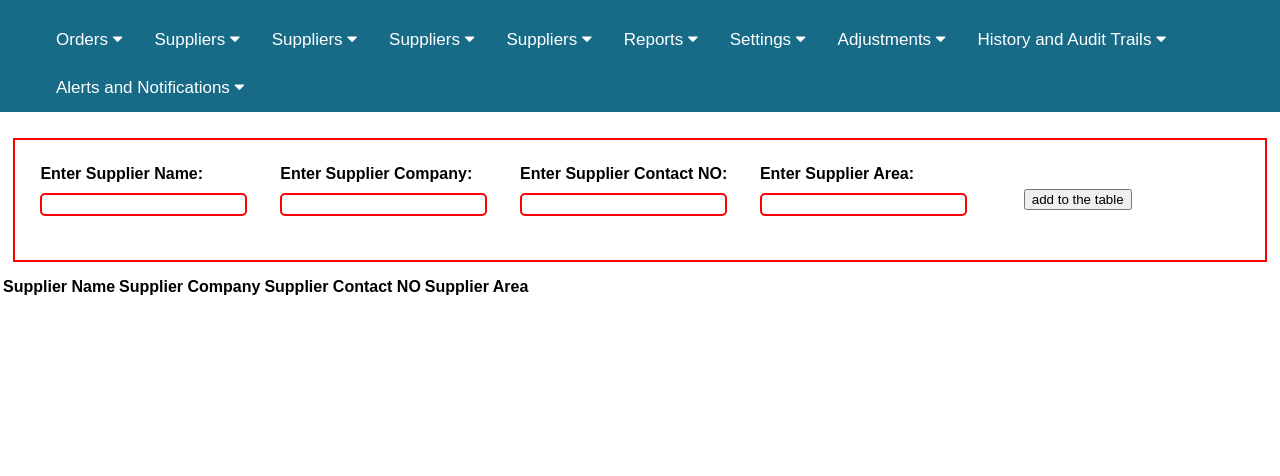
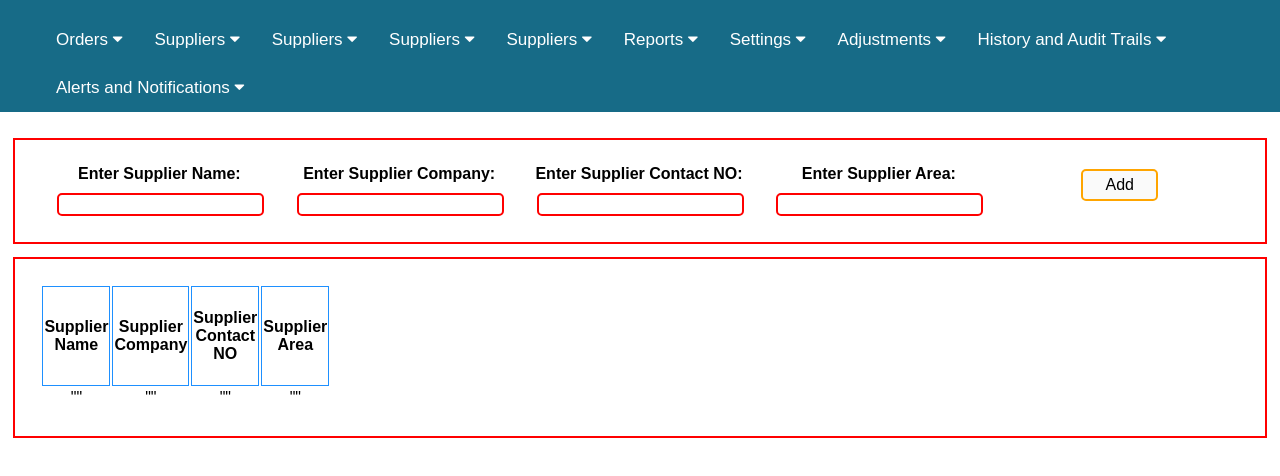
Before and after one commit to mihiranga-official/Responsive-web-Only-CSS, an Angular app: page / in a window 1280 px wide. Shown: the top 476 px of the page. Built offline with nearby package versions, Linux system fonts and the light colour scheme.

Commit message:
new changes for addsupliers

```diff
--- a/src/app/addorder/addorder.component.html
+++ b/src/app/addorder/addorder.component.html
@@ -87,7 +87,7 @@
             <th style="border: 1px solid dodgerblue;  padding:2%">
               Discount Presentage
             </th>
-            <th style="border: 1px solid dodgerblue;  padding:2%"></th>
+
           </tr>
         </thead>
 
--- a/src/app/addsupplier/addsupplier.component.html
+++ b/src/app/addsupplier/addsupplier.component.html
@@ -1,46 +1,52 @@
 <div class="main-divider">
-  <form action="" class="main-form">
+  <form action="" [formGroup]="addSuppliers" (ngSubmit)="onSubmit()" class="main-form">
     <div class="inform-divider">
       <div class="item">
         <label for="">Enter Supplier Name:</label>
-        <input type="text" />
+        <input formControlName="supplierName" type="text" />
       </div>
       <div class="item">
         <label for="">Enter Supplier Company:</label>
-        <input type="text" />
+        <input formControlName="supplierCompany" type="text" />
+        <div *ngIf="addSuppliers.get('supplierCompany')?.invalid && (addSuppliers.get('name')?.dirty||addSuppliers.get('name')?.touched)">
+test
+        </div>
       </div>
       <div class="item">
         <label for="">Enter Supplier Contact NO:</label>
-        <input type="text" />
+        <input formControlName="supplierContact" type="text" />
       </div>
       <div class="item">
         <label for="">Enter Supplier Area:</label>
-        <input type="text" />
+        <input formControlName="supplierArea" type="text" />
       </div>
       <div class="item">
-        <button>add to the table</button>
+        <button class="addbtn" type="submit" [disabled]="addSuppliers.invalid">Add</button>
       </div>
     </div>
-    <div class="first-table">
+    <div  class="inform-divider">
       <table>
-        <thead>
+        <thead style="height: 100px;">
           <tr>
-            <th>Supplier Name</th>
-            <th>Supplier Company</th>
-            <th>Supplier Contact NO</th>
-            <th>Supplier Area</th>
-            <th></th>
+            <th style=" border: 1px solid dodgerblue;  ">Supplier Name</th>
+            <th style=" border: 1px solid dodgerblue;  ">Supplier Company</th>
+            <th style=" border: 1px solid dodgerblue;  ">Supplier Contact NO</th>
+            <th style=" border: 1px solid dodgerblue;  ">Supplier Area</th>
+
           </tr>
         </thead>
         <tbody>
           <tr>
-            <td></td>
-            <td></td>
-            <td></td>
-            <td></td>
+            <td>{{this.addSuppliers.value.supplierName|json}}</td>
+            <td>{{this.addSuppliers.value.supplierCompany|json}}</td>
+            <td>{{this.addSuppliers.value.supplierContact |json}}</td>
+            <td>{{this.addSuppliers.value.supplierArea|json}}</td>
           </tr>
         </tbody>
       </table>
     </div>
+    <!-- {{this.addSuppliers.value | json}} -->
   </form>
+
+
 </div>
--- a/src/app/addsupplier/addsupplier.component.scss
+++ b/src/app/addsupplier/addsupplier.component.scss
@@ -1,15 +1,33 @@
-body{
+body {
   margin: 0;
   padding: 0;
+
 }
-.inform-divider{
+.inform-divider {
   margin: 1%;
   padding: 2%;
   display: grid;
-    grid-template-columns: repeat(5,2fr);
+  grid-template-columns: repeat(5, 2fr);
   border: 2px solid red;
+  text-align: center;
 }
-button{
+button {
   margin: 10%;
+}
+.addbtn {
+
+  color: black;
+  border: 2px solid #04aa6d;
+  border-radius: 5px;
+  font-size: 16px;
+  margin: 4px 2px;
+  border: 2px solid orange;
+  padding: 5px 22px;
+  text-align: center;
+
 
 }
+.addbtn:hover {
+  background-color: #04aa6d;
+  color: white;
+}
--- a/src/app/addsupplier/addsupplier.component.ts
+++ b/src/app/addsupplier/addsupplier.component.ts
@@ -1,12 +1,41 @@
-import { Component } from '@angular/core';
+import { CommonModule } from '@angular/common';
+import { Component, OnInit } from '@angular/core';
+import { FormBuilder, FormControl, FormGroup, FormsModule, ReactiveFormsModule, Validators } from '@angular/forms';
+import { RouterOutlet } from '@angular/router';
 
 @Component({
   selector: 'app-addsupplier',
   standalone: true,
-  imports: [],
+  imports: [CommonModule,
+    RouterOutlet,
+    FormsModule,
+    ReactiveFormsModule],
   templateUrl: './addsupplier.component.html',
   styleUrl: './addsupplier.component.scss'
 })
-export class AddsupplierComponent {
+export class AddsupplierComponent implements OnInit{
+
+  addSuppliers!: FormGroup;
+
+  constructor(private fb:FormBuilder){
+
+  }
+
+  ngOnInit():void  {
+   this.addSuppliers =this.fb.group({
+    supplierName:['',Validators.required],
+    supplierCompany:['',[Validators.required,Validators.minLength(10)]],
+    supplierContact:['',Validators.required,Validators.maxLength(10)],
+    supplierArea:['',Validators.required,Validators.minLength(50)],
+   })
+  }
+onSubmit(){
+  console.log();
+  console.log();
+  console.log();
+  console.log();
 
 }
+
+
+}
```
Also changed, not shown: 1 other file (tests, documents, lock files or other folders). Lines whose indentation alone changed are shown as unchanged.
